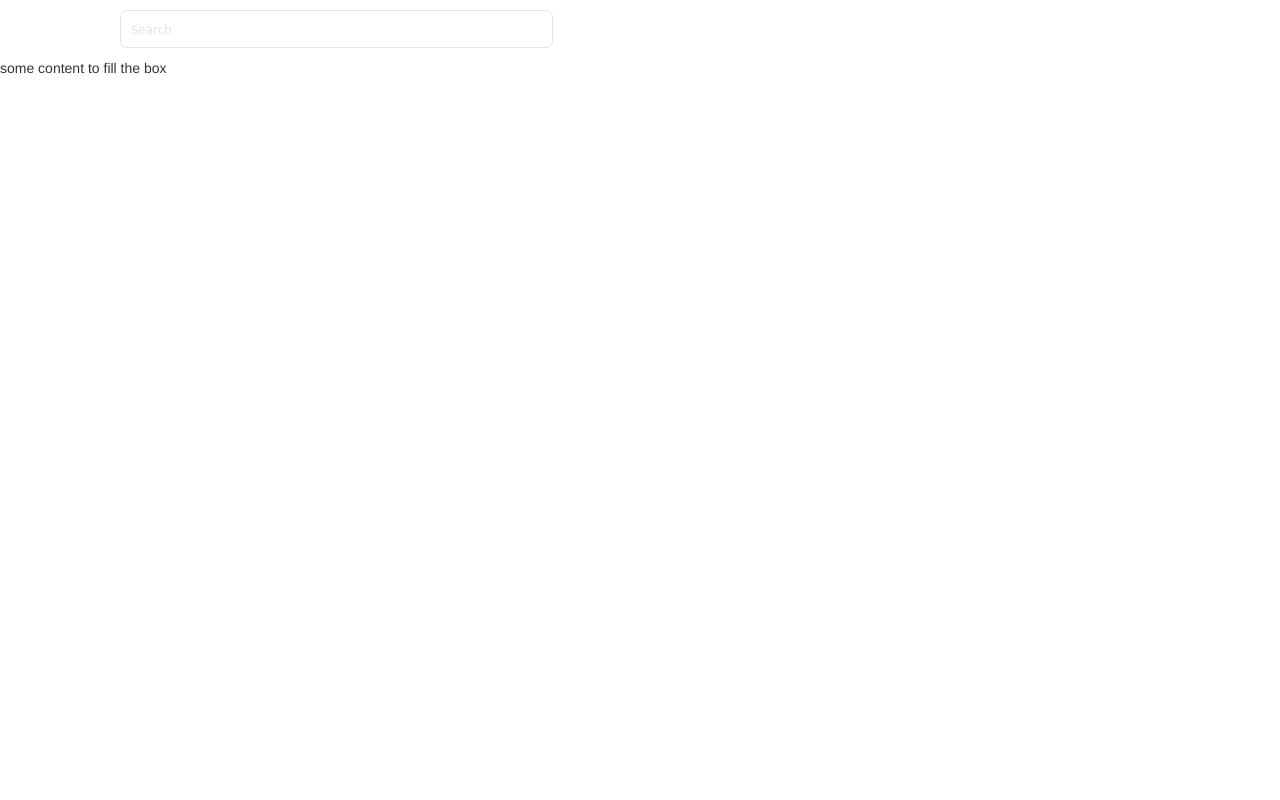
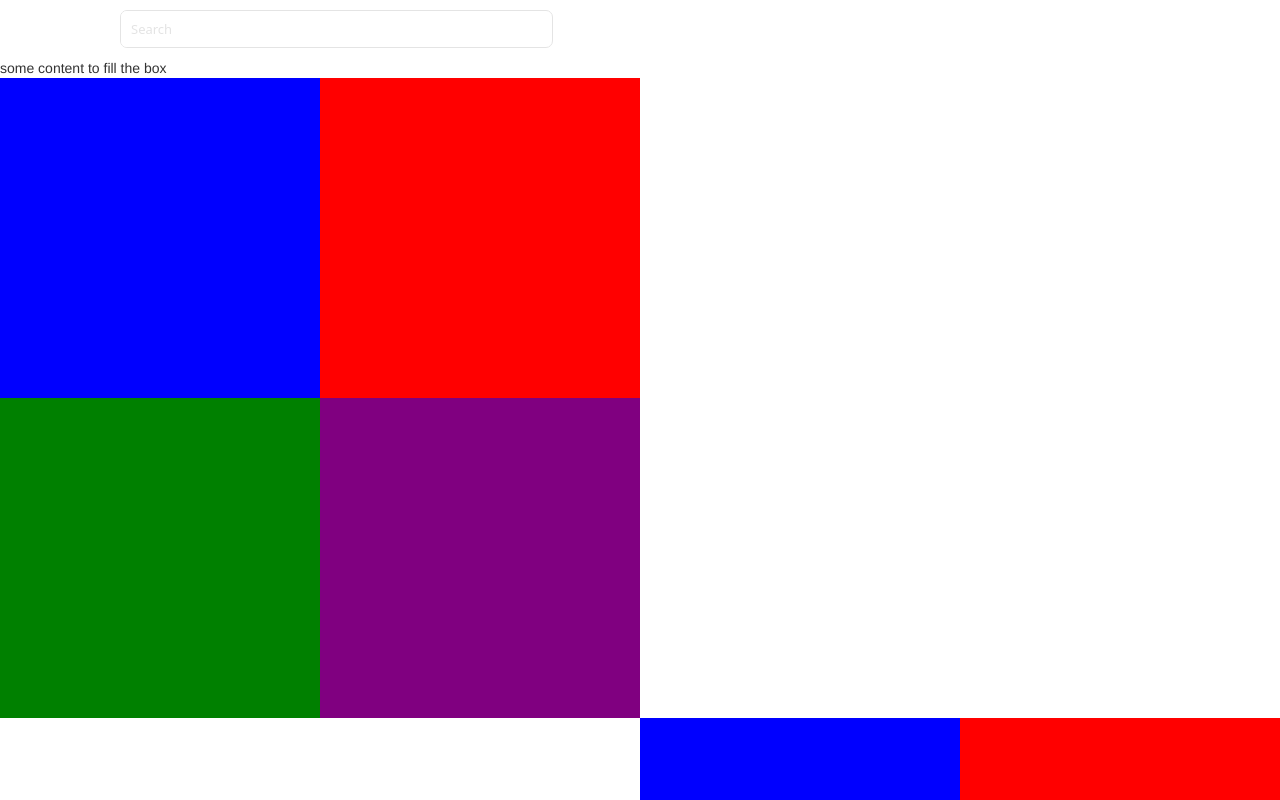
Before and after one commit to quaffpotion/stock-frontend, an Angular app in the folder frontend/: page / in a window 1280 px wide. Shown: the top 800 px of the page. Built offline with nearby package versions, Linux system fonts and the light colour scheme.

Commit message:
basic svg rectangles

```diff
--- a/frontend/src/app/candlestick-chart/candlestick-chart.component.html
+++ b/frontend/src/app/candlestick-chart/candlestick-chart.component.html
@@ -1,4 +1,12 @@
 <div>some content to fill the box</div>
-<svg viewbox="0 0 100 100">
-  <rect height="100"></rect>
+
+<svg viewBox="0 0 4 4">
+  <rect x="0" y="0" width="1" height="1" fill="blue"></rect>
+  <rect x="1" y="0" width="1" height="1" fill="red"></rect>
+  <rect x="0" y="1" width="1" height="1" fill="green"></rect>
+  <rect x="1" y="1" width="1" height="1" fill="purple"></rect>
+  <rect x="2" y="2" width="1" height="1" fill="blue"></rect>
+  <rect x="3" y="2" width="1" height="1" fill="red"></rect>
+  <rect x="2" y="3" width="1" height="1" fill="green"></rect>
+  <rect x="3" y="3" width="1" height="1" fill="purple"></rect>
 </svg>
--- a/frontend/src/app/candlestick-chart/candlestick-chart.component.ts
+++ b/frontend/src/app/candlestick-chart/candlestick-chart.component.ts
@@ -5,4 +5,6 @@ import { Component } from '@angular/core';
   templateUrl: './candlestick-chart.component.html',
   styleUrls: ['./candlestick-chart.component.css']
 })
-export class CandlestickChartComponent {}
+export class CandlestickChartComponent {
+  data = [10, 20, 50, 40, 80, 20, 10, 90, 20, 70, 20];
+}
```
